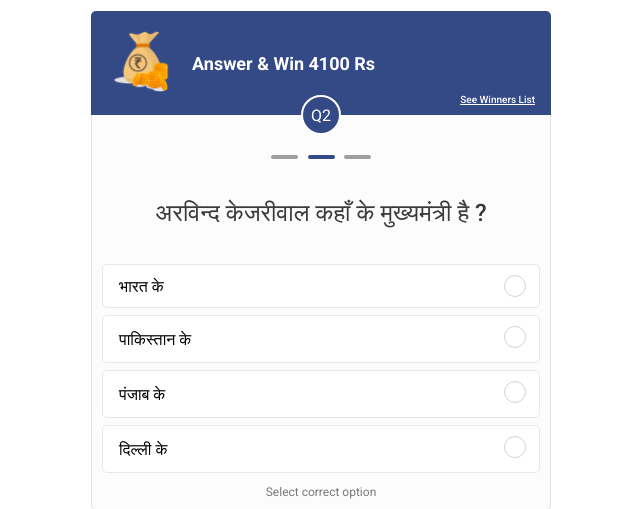
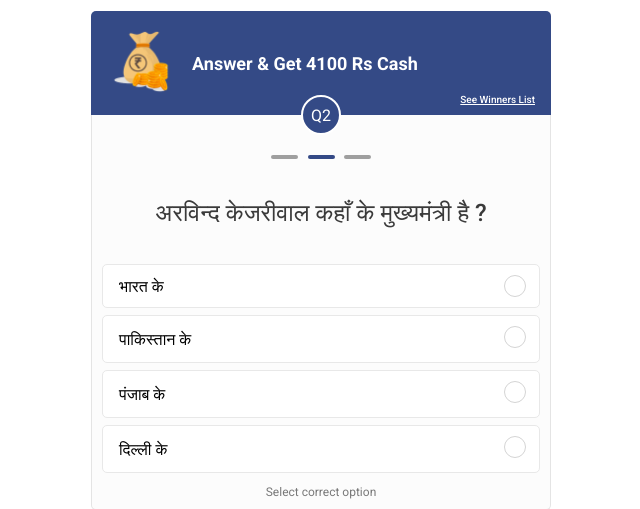
Before and after one commit to dhead-temp/Awin-pkipro, a PHP site: page /2.php in a window 1280 px wide. Shown: the part 58-567 px from the top of the page, without its empty margins (319-959 px from the left). Run offline with PHP 8.4, Linux system fonts and the light colour scheme; some libraries are stand-ins or nearby versions.

Commit message:
headline updated

```diff
--- a/php/header-2-question.php
+++ b/php/header-2-question.php
@@ -2,6 +2,6 @@
                 <div class="heroMoney_img">
                     <img src="assets/img/money.png?version=0.0.3" alt="money">
                 </div>
-                <div class="rightHero_textbox">Answer & Win 4100 Rs</div>
+                <div class="rightHero_textbox">Answer & Get 4100 Rs Cash</div>
                 <a href="#winnerslist" class="winList" onclick="gtag('event', 'see_winners_list');" >See Winners List</a>
             </div>
```
